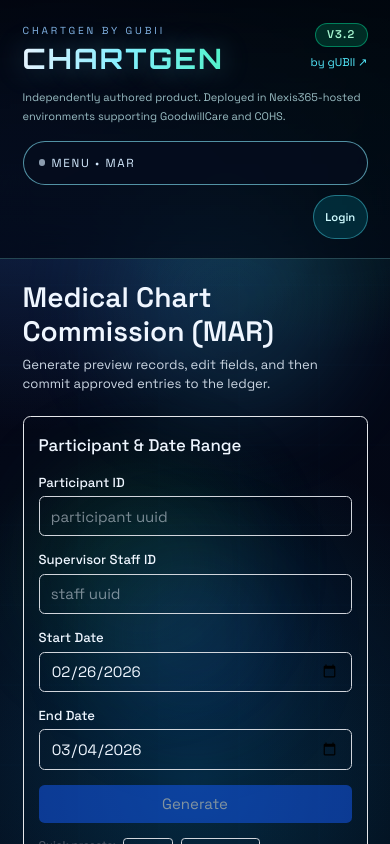
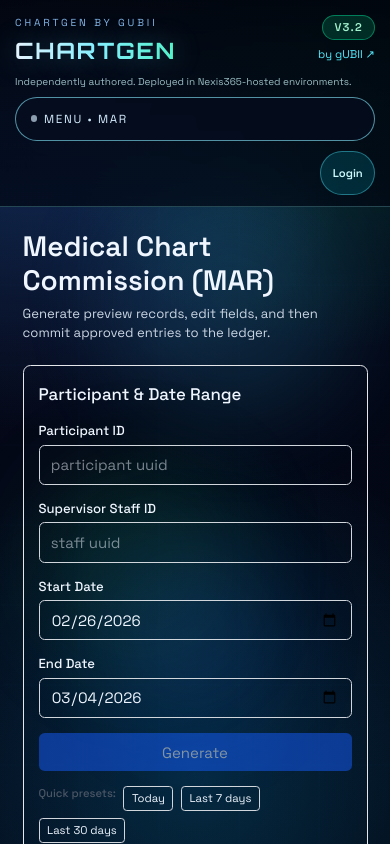
Before and after one commit to gUBII/chartgen, a Next.js app: page /mar in a window 390 px wide. Shown: the top 844 px of the page. Built offline with nearby package versions, Linux system fonts and the light colour scheme; no server answers.

Commit message:
Compact mobile header and nav spacing for better viewport usage

```diff
--- a/src/app/layout.tsx
+++ b/src/app/layout.tsx
@@ -28,11 +28,11 @@ export default function RootLayout({ children }: { children: ReactNode }) {
         <AuthProvider>
           <div className="app-shell">
             <header className="site-header">
-              <div className="mx-auto max-w-7xl px-6 pt-6 pb-4">
+              <div className="mx-auto max-w-7xl px-4 sm:px-6 pt-4 sm:pt-6 pb-2 sm:pb-4">
                 <div className="flex items-start justify-between">
                   <div>
                     <p className="brand-kicker">Chartgen by gUBII</p>
-                    <h1 className="mt-1 text-3xl font-semibold sm:text-4xl">
+                    <h1 className="mt-1 text-2xl font-semibold sm:text-4xl">
                       <Link href="/" className="brand-link">
                         Chartgen
                       </Link>
@@ -53,7 +53,10 @@ export default function RootLayout({ children }: { children: ReactNode }) {
                     </a>
                   </div>
                 </div>
-                <p className="mt-3 text-[11px] leading-5 text-cyan-100/75 max-w-4xl">
+                <p className="mt-2 text-[10px] leading-4 text-cyan-100/75 sm:hidden">
+                  Independently authored. Deployed in Nexis365-hosted environments.
+                </p>
+                <p className="mt-3 hidden text-[11px] leading-5 text-cyan-100/75 max-w-4xl sm:block">
                   Independently authored product. Deployed in Nexis365-hosted environments supporting GoodwillCare and COHS.
                 </p>
               </div>
--- a/src/components/TabNav.tsx
+++ b/src/components/TabNav.tsx
@@ -50,7 +50,7 @@ export function TabNav() {
 
   return (
     <nav className="tab-nav">
-      <div className="mx-auto max-w-7xl px-6 pb-5">
+      <div className="mx-auto max-w-7xl px-4 sm:px-6 pb-3 sm:pb-5">
         <div className="tab-shell">
           <div className="tab-list-panel">
             <button
```
